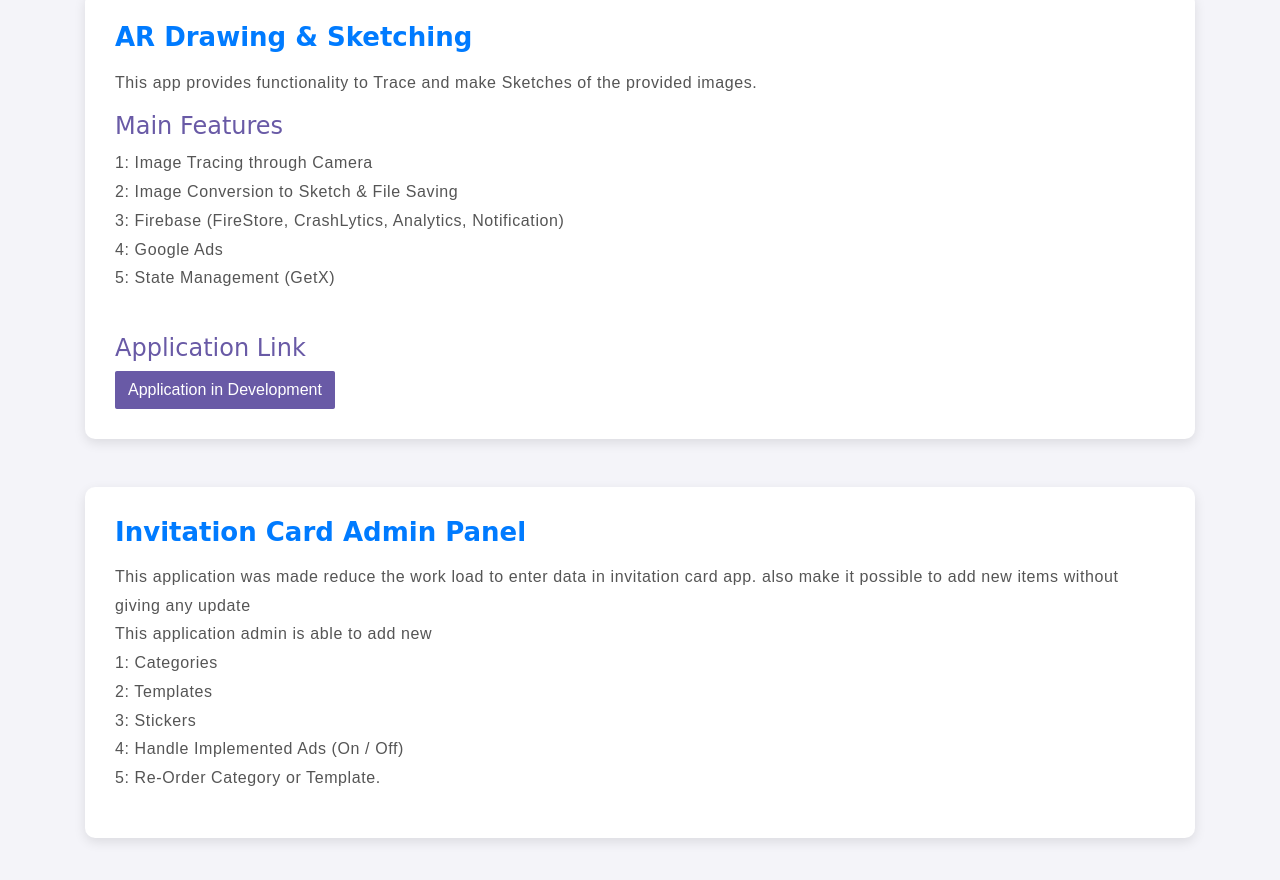
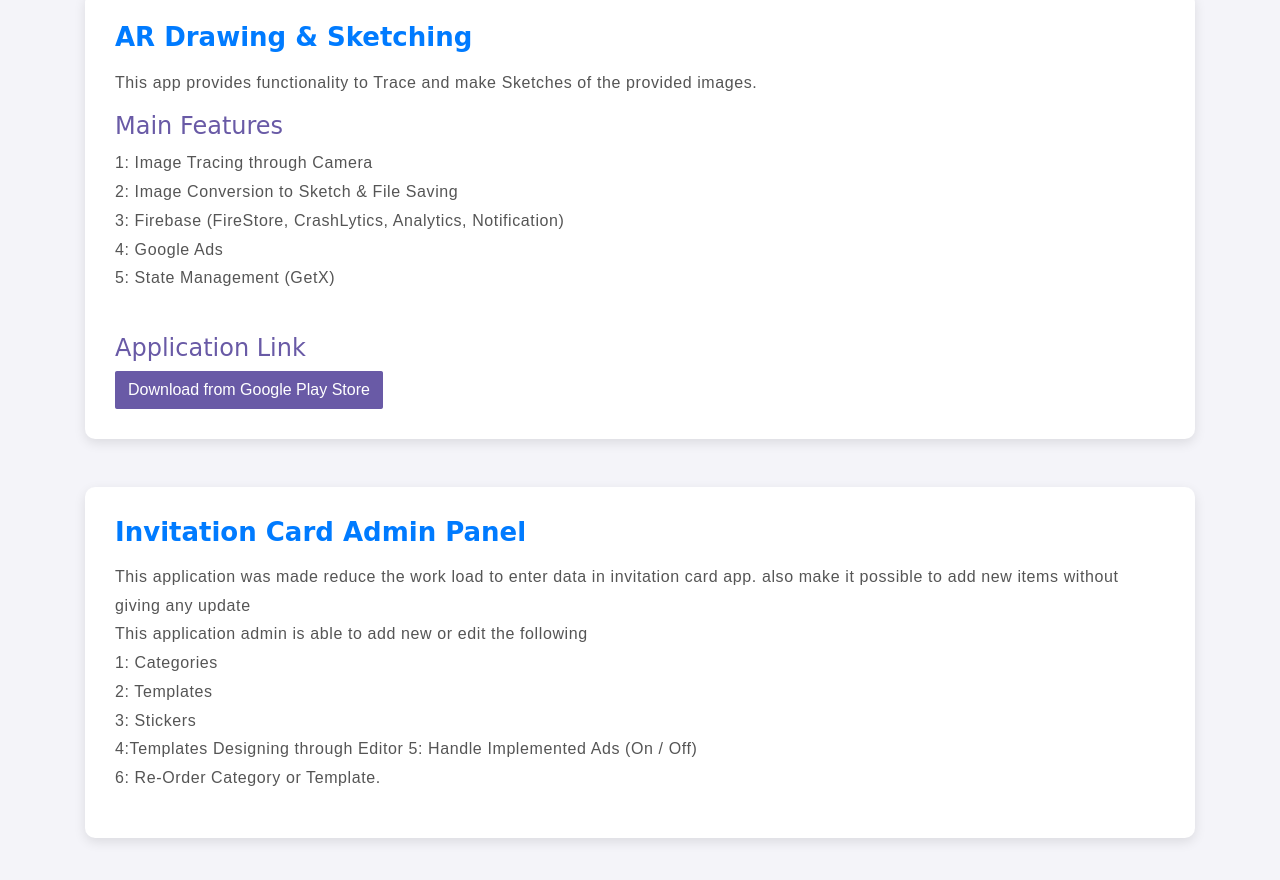
Before and after one commit to AbdulRehman30123/potfolio, a plain HTML site: page project-details.html in a window 1280 px wide. Shown: the part 1104-1984 px from the top of the page. Drawn offline with Linux system fonts and the light colour scheme; a web font is replaced by a local one.

Commit message:
Update project-details.html

```diff
--- a/project-details.html
+++ b/project-details.html
@@ -66,9 +66,9 @@
                     5: State Management (GetX)
                 </p>
                 <br><h4>Application Link</h4>
-                <button
+                <a href="https://play.google.com/store/apps/details?id=com.ar.drawing.trace.sketch.art.ar_drawing"
                    class="btn btn-primary"
-                   target="_blank">Application in Development</button>
+                   target="_blank">Download from Google Play Store</a>
                 <!-- Add more content or images as needed -->
             </div>
 
@@ -76,12 +76,13 @@
             <div id="invitation-card-admin-panel" class="project-item mb-5">
                 <h3>Invitation Card Admin Panel</h3>
                 <p>This application was made reduce the work load to enter data in invitation card app. also make it possible to add new items without giving any update
-                    <br>This application admin is able to add new<br>
+                    <br>This application admin is able to add new or edit the following<br>
                     1: Categories<br>
                     2: Templates<br>
                     3: Stickers<br>
-                    4: Handle Implemented Ads (On / Off)<br>
-                    5: Re-Order Category or Template.
+                    4:Templates Designing through Editor
+                    5: Handle Implemented Ads (On / Off)<br>
+                    6: Re-Order Category or Template.
                 </p>
                 <!-- Add more content or images as needed -->
             </div>
```
